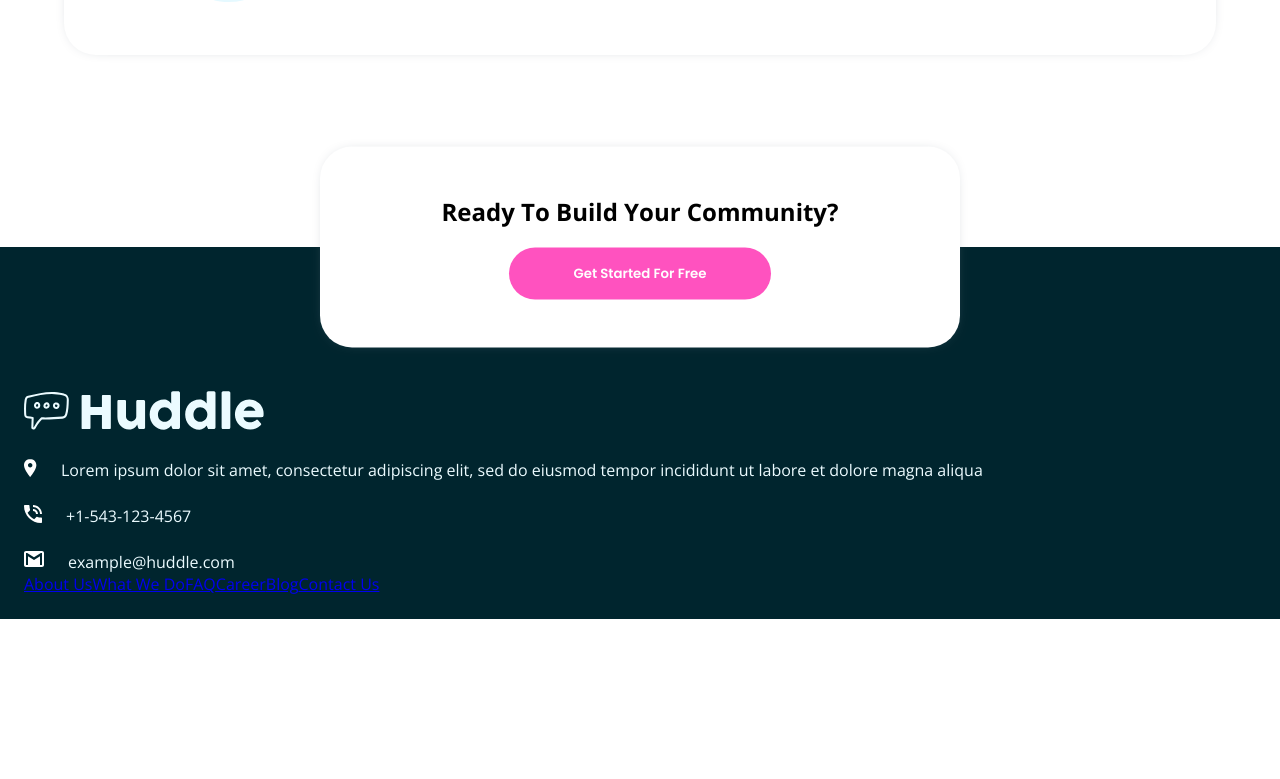
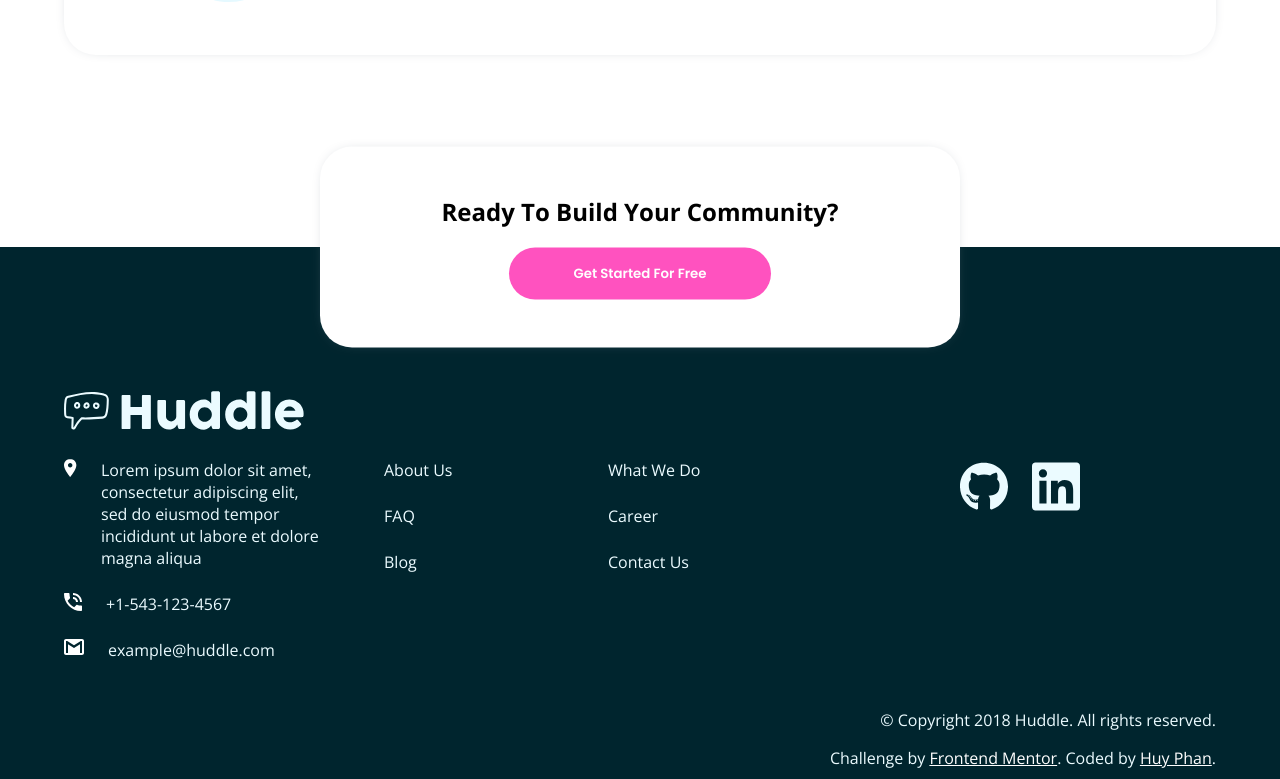
Before and after one commit to huyphan2210/huddle-lading-page, a React (Vite) app: page / in a window 1280 px wide. Shown: the part 1799-2578 px from the top of the page. Before the commit the page ends 2418 px from the top, so only its background shows below. Built offline with nearby package versions, Linux system fonts and the light colour scheme.

Commit message:
Style Footer

```diff
--- a/src/layout/Footer/Footer.scss
+++ b/src/layout/Footer/Footer.scss
@@ -15,7 +15,78 @@
         gap: 1.5rem;
       }
     }
+
+    &__navigation {
+      display: grid;
+      margin-top: 3rem;
+      row-gap: 1.5rem;
+      a {
+        color: var(--pale-cyan);
+        text-decoration: none;
+      }
+    }
+
+    &__social-link {
+      margin-top: 3rem;
+      display: grid;
+      grid-template-columns: repeat(2, 10vw);
+      justify-content: center;
+      gap: 1.5rem;
+    }
   }
 
-  // &__c
+  &__copyright {
+    margin-top: 3rem;
+    text-align: center;
+
+    p {
+      display: none;
+    }
+  }
 }
+
+@media screen and (min-width: 1024px) {
+  .footer {
+    padding: 9rem 5vw 3rem 5vw;
+
+    &__content {
+      display: grid;
+      align-items: start;
+      grid-template-columns: 20vw 40vw 20vw;
+      column-gap: 5vw;
+
+      &__navigation,
+      &__social-link {
+        margin-top: 0;
+      }
+
+      &__navigation {
+        grid-template-columns: repeat(2, 17.5vw);
+      }
+
+      &__social-link {
+        display: flex;
+        justify-content: unset;
+        align-items: center;
+        a {
+          width: 3rem;
+        }
+      }
+    }
+
+    &__copyright {
+      position: relative;
+      text-align: end;
+
+      p {
+        position: absolute;
+        display: block;
+        top: 100%;
+        right: 0;
+        a {
+          color: white;
+        }
+      }
+    }
+  }
+}
--- a/src/layout/Footer/Footer.tsx
+++ b/src/layout/Footer/Footer.tsx
@@ -4,6 +4,32 @@
 import locationImg from "../../assets/images/icon-location.svg";
 import phoneImg from "../../assets/images/icon-phone.svg";
 import emailImg from "../../assets/images/icon-email.svg";
+
+const githubLink = (
+  <a href="https://github.com/huyphan2210" target="_blank" title="Github">
+    <svg xmlns="http://www.w3.org/2000/svg" viewBox="0 0 496 512">
+      <path
+        fill="var(--pale-cyan)"
+        d="M165.9 397.4c0 2-2.3 3.6-5.2 3.6-3.3 .3-5.6-1.3-5.6-3.6 0-2 2.3-3.6 5.2-3.6 3-.3 5.6 1.3 5.6 3.6zm-31.1-4.5c-.7 2 1.3 4.3 4.3 4.9 2.6 1 5.6 0 6.2-2s-1.3-4.3-4.3-5.2c-2.6-.7-5.5 .3-6.2 2.3zm44.2-1.7c-2.9 .7-4.9 2.6-4.6 4.9 .3 2 2.9 3.3 5.9 2.6 2.9-.7 4.9-2.6 4.6-4.6-.3-1.9-3-3.2-5.9-2.9zM244.8 8C106.1 8 0 113.3 0 252c0 110.9 69.8 205.8 169.5 239.2 12.8 2.3 17.3-5.6 17.3-12.1 0-6.2-.3-40.4-.3-61.4 0 0-70 15-84.7-29.8 0 0-11.4-29.1-27.8-36.6 0 0-22.9-15.7 1.6-15.4 0 0 24.9 2 38.6 25.8 21.9 38.6 58.6 27.5 72.9 20.9 2.3-16 8.8-27.1 16-33.7-55.9-6.2-112.3-14.3-112.3-110.5 0-27.5 7.6-41.3 23.6-58.9-2.6-6.5-11.1-33.3 2.6-67.9 20.9-6.5 69 27 69 27 20-5.6 41.5-8.5 62.8-8.5s42.8 2.9 62.8 8.5c0 0 48.1-33.6 69-27 13.7 34.7 5.2 61.4 2.6 67.9 16 17.7 25.8 31.5 25.8 58.9 0 96.5-58.9 104.2-114.8 110.5 9.2 7.9 17 22.9 17 46.4 0 33.7-.3 75.4-.3 83.6 0 6.5 4.6 14.4 17.3 12.1C428.2 457.8 496 362.9 496 252 496 113.3 383.5 8 244.8 8zM97.2 352.9c-1.3 1-1 3.3 .7 5.2 1.6 1.6 3.9 2.3 5.2 1 1.3-1 1-3.3-.7-5.2-1.6-1.6-3.9-2.3-5.2-1zm-10.8-8.1c-.7 1.3 .3 2.9 2.3 3.9 1.6 1 3.6 .7 4.3-.7 .7-1.3-.3-2.9-2.3-3.9-2-.6-3.6-.3-4.3 .7zm32.4 35.6c-1.6 1.3-1 4.3 1.3 6.2 2.3 2.3 5.2 2.6 6.5 1 1.3-1.3 .7-4.3-1.3-6.2-2.2-2.3-5.2-2.6-6.5-1zm-11.4-14.7c-1.6 1-1.6 3.6 0 5.9 1.6 2.3 4.3 3.3 5.6 2.3 1.6-1.3 1.6-3.9 0-6.2-1.4-2.3-4-3.3-5.6-2z"
+      />
+    </svg>
+  </a>
+);
+
+const linkedInLink = (
+  <a
+    href="https://www.linkedin.com/in/huy-phan-7924aa25a/"
+    target="_blank"
+    title="LinkedIn"
+  >
+    <svg xmlns="http://www.w3.org/2000/svg" viewBox="0 0 448 512">
+      <path
+        fill="var(--pale-cyan)"
+        d="M416 32H31.9C14.3 32 0 46.5 0 64.3v383.4C0 465.5 14.3 480 31.9 480H416c17.6 0 32-14.5 32-32.3V64.3c0-17.8-14.4-32.3-32-32.3zM135.4 416H69V202.2h66.5V416zm-33.2-243c-21.3 0-38.5-17.3-38.5-38.5S80.9 96 102.2 96c21.2 0 38.5 17.3 38.5 38.5 0 21.3-17.2 38.5-38.5 38.5zm282.1 243h-66.4V312c0-24.8-.5-56.7-34.5-56.7-34.6 0-39.9 27-39.9 54.9V416h-66.4V202.2h63.7v29.2h.9c8.9-16.8 30.6-34.5 62.9-34.5 67.2 0 79.7 44.3 79.7 101.9V416z"
+      />
+    </svg>
+  </a>
+);
 
 const Footer: FC = () => {
   return (
@@ -37,8 +63,33 @@
           <a href="/">Blog</a>
           <a href="/">Contact Us</a>
         </div>
+        <div className="footer__content__social-link">
+          {githubLink}
+          {linkedInLink}
+        </div>
       </div>
-      <div className="footer__copyright"></div>
+      <div className="footer__copyright">
+        <text>&copy; Copyright 2018 Huddle. All rights reserved.</text>
+        <p>
+          Challenge by{" "}
+          <a
+            href="https://www.frontendmentor.io?ref=challenge"
+            target="_blank"
+            title="Frontend Mentor"
+          >
+            Frontend Mentor
+          </a>
+          . Coded by{" "}
+          <a
+            href="https://www.frontendmentor.io/profile/huyphan2210"
+            target="_blank"
+            title="Challenger"
+          >
+            Huy Phan
+          </a>
+          .
+        </p>
+      </div>
     </footer>
   );
 };
```
